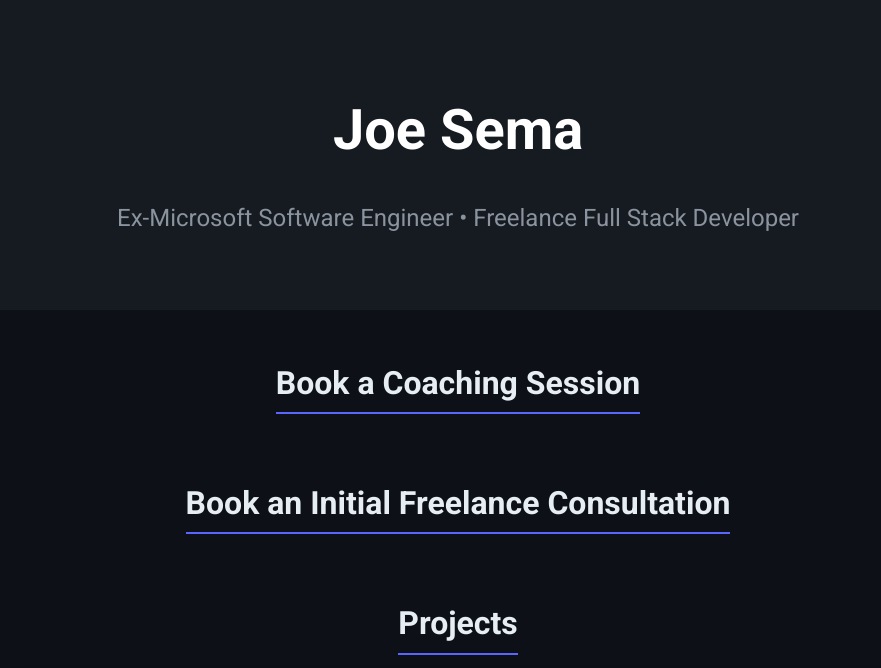
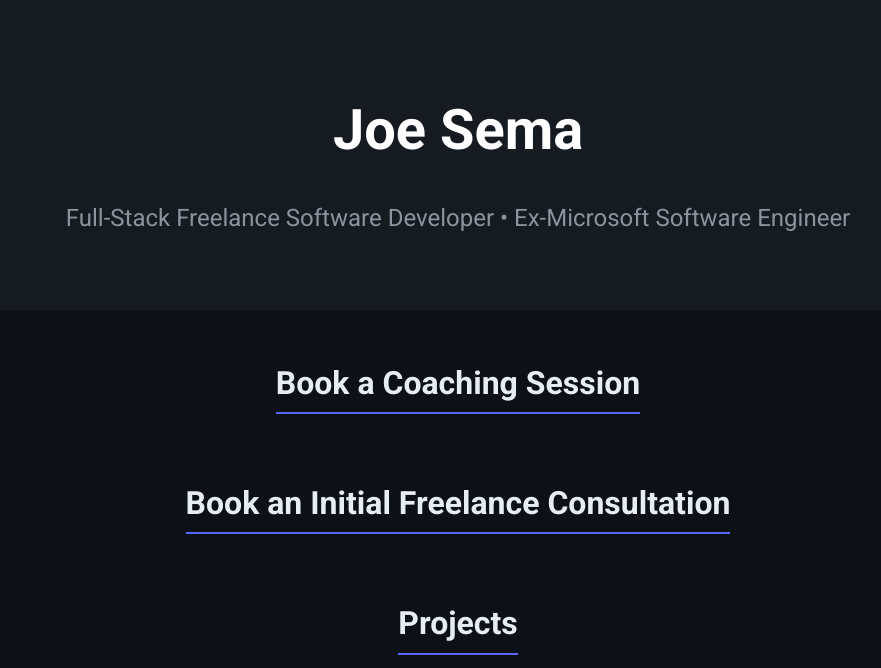
Before and after one commit to jps5775/joesema-portfolio, a plain HTML site: page index.html in a window 1280 px wide. Shown: the top 668 px of the page, without its empty margins (182-1063 px from the left). Drawn offline with Linux system fonts and the light colour scheme; a script that the page names is missing.

Commit message:
changed header title

```diff
--- a/index.html
+++ b/index.html
@@ -20,7 +20,7 @@
     <!-- HERO -->
     <header>
         <h1>Joe Sema</h1>
-        <p>Ex-Microsoft Software Engineer • Freelance Full Stack Developer</p>
+        <p>Full-Stack Freelance Software Developer • Ex-Microsoft Software Engineer</p>
     </header>
 
     <!-- COACHING -->
```
